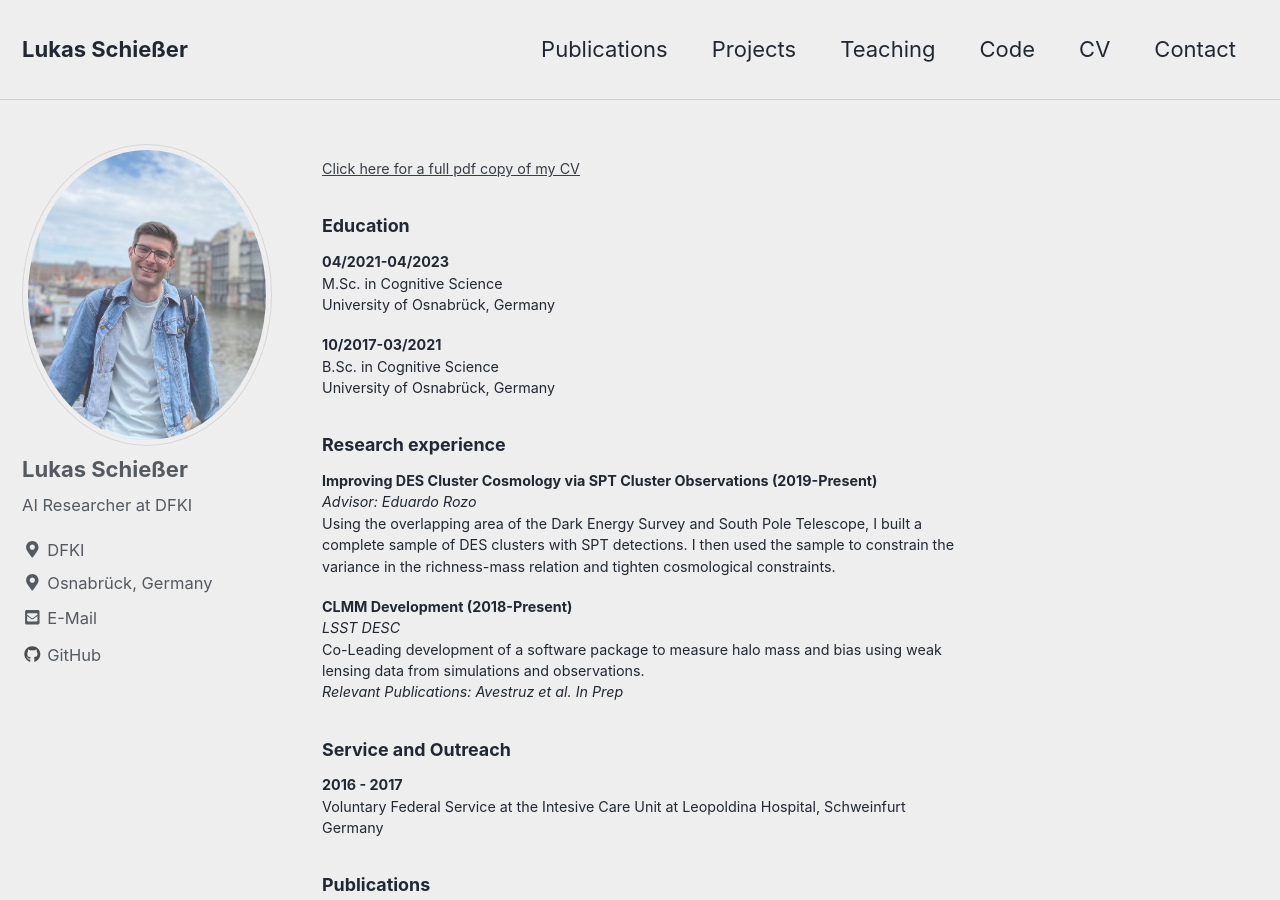
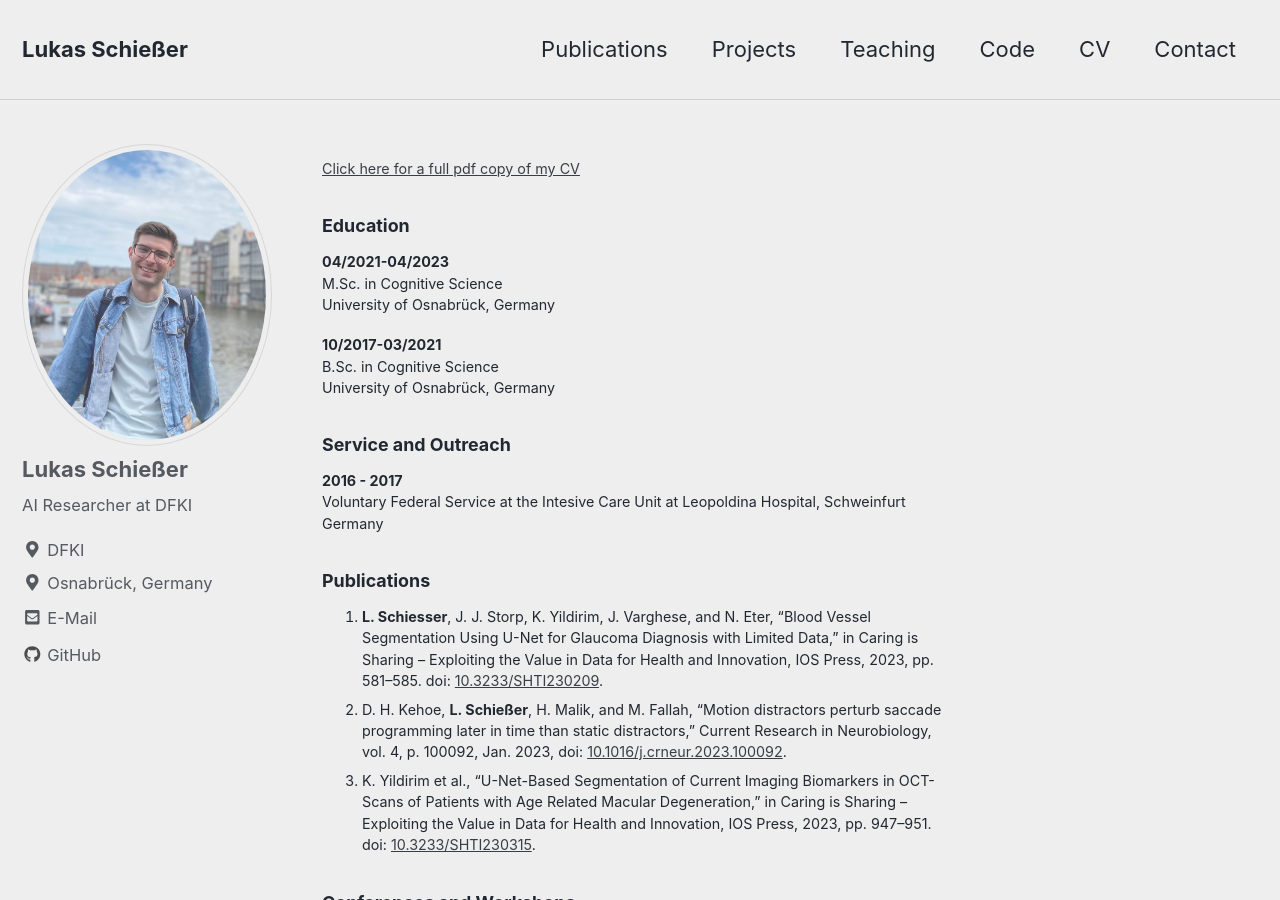
Before and after one commit to lschiesser/lschiesser.github.io, a Jekyll site: the page built from _pages/cv.md, in a window 1280 px wide and 900 px high. Built offline with Jekyll 4.4.1, drawn with Linux system fonts in a browser that asks for light colours; nearby versions of some CDN libraries.

Commit message:
updated cv

```diff
--- a/_pages/cv.md
+++ b/_pages/cv.md
@@ -25,17 +25,6 @@ University of Osnabrück, Germany<br>
 B.Sc. in Cognitive Science<br>
 University of Osnabrück, Germany<br>
 
-## Research experience
-
-**Improving DES Cluster Cosmology via SPT Cluster Observations (2019-Present)**<br>
-_Advisor: Eduardo Rozo_<br>
-Using the overlapping area of the Dark Energy Survey and South Pole Telescope, I built a complete sample of DES clusters with SPT detections. I then used the sample to constrain the variance in the richness-mass relation and tighten cosmological constraints.
-
-**CLMM Development (2018-Present)**<br>
-_LSST DESC_<br>
-Co-Leading development of a software package to measure halo mass and bias using weak lensing data from simulations and observations.<br>
-_Relevant Publications: Avestruz et al. In Prep_
-
 ## Service and Outreach
 
 **2016 - 2017**<br>
```
